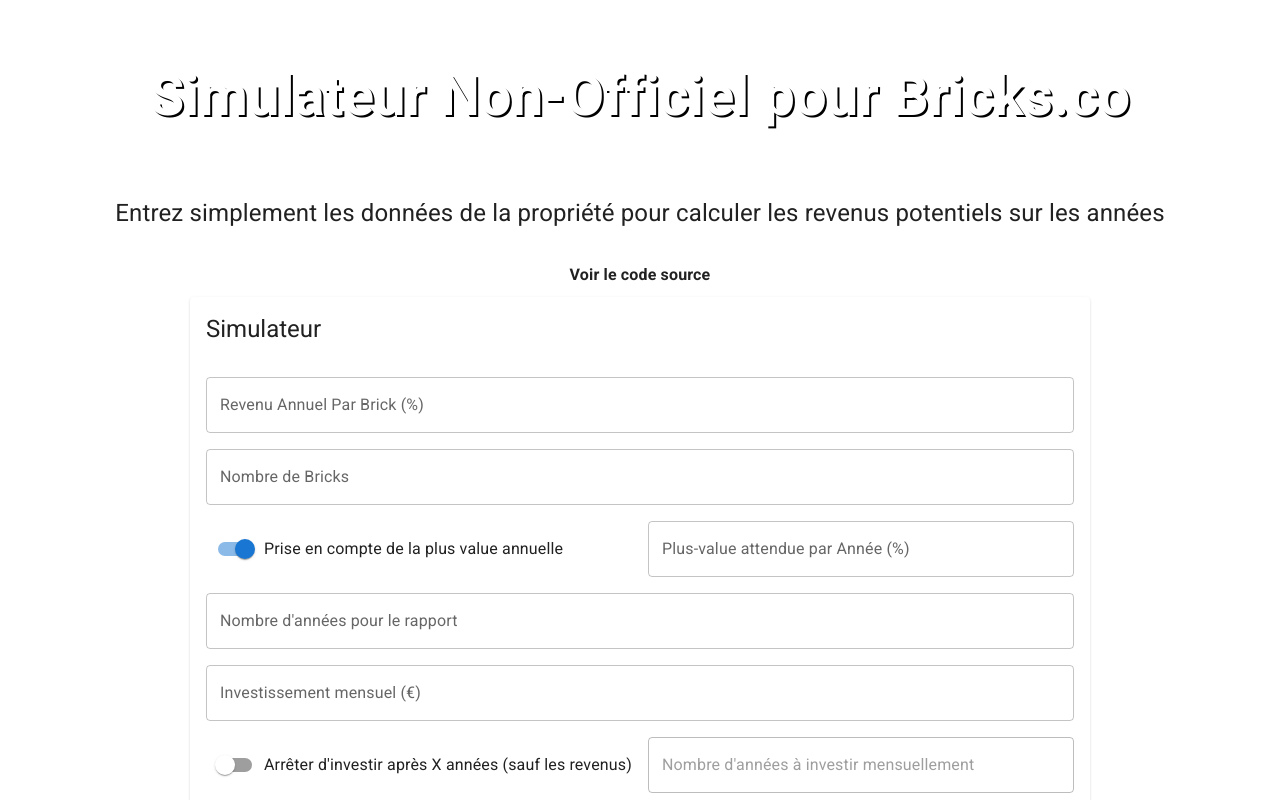
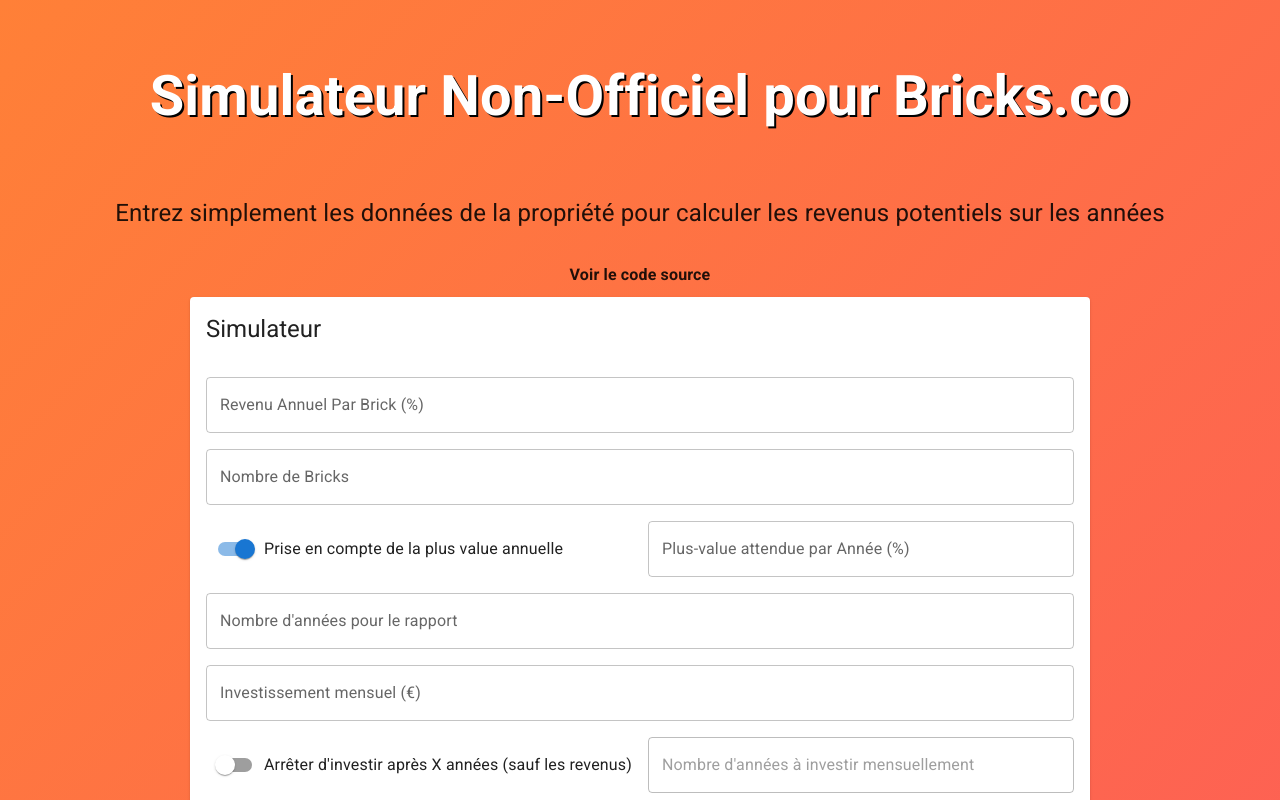
Before and after one commit to Pandation/bricks-unofficial-simulator, a Next.js app: page / in a window 1280 px wide. Shown: the top 800 px of the page. Built offline with nearby package versions, Linux system fonts and the light colour scheme.

Commit message:
fix: styles

```diff
--- a/styles/globals.css
+++ b/styles/globals.css
@@ -6,7 +6,7 @@ body {
     Ubuntu, Cantarell, Fira Sans, Droid Sans, Helvetica Neue, sans-serif;
 }
 
-html {
+body {
   background-image: linear-gradient(to bottom right, rgb(255, 128, 55), rgb(253, 90, 90));
 }
 
```
